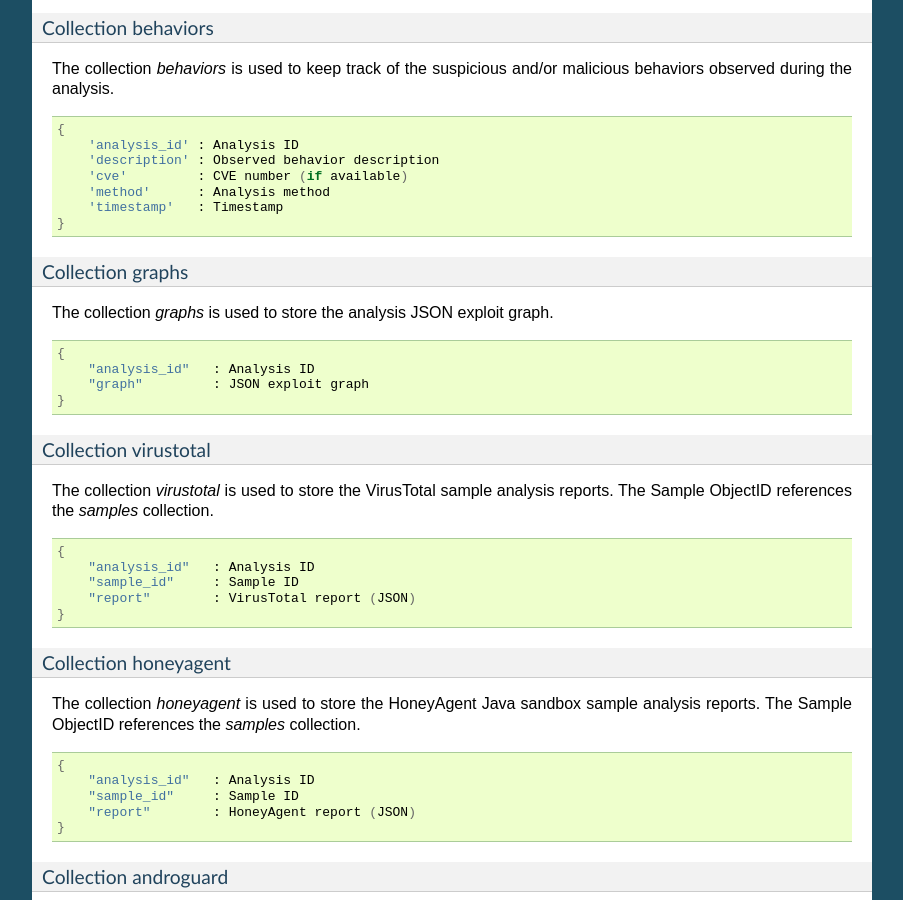
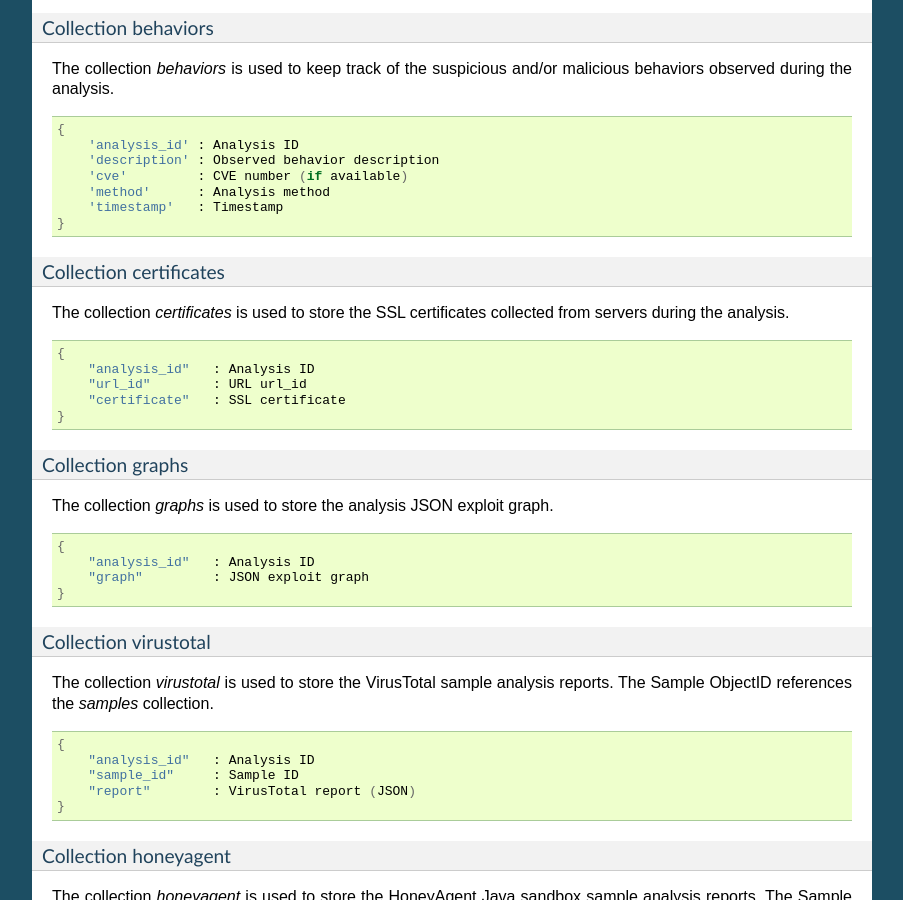
Before and after one commit to buffer/thug, a Sphinx documentation site: the page built from doc/source/logging.rst, in a window 1280 px wide and 900 px high, scrolled down 2391 px. Shown: the whole window, without its empty margins (198-1101 px from the left). Built offline with Sphinx 7.4.7, drawn with Linux system fonts in a browser that asks for light colours; some of the changed text lies outside the part shown.

Commit message:
Updated documentation

```diff
--- a/doc/source/logging.rst
+++ b/doc/source/logging.rst
@@ -173,6 +173,20 @@ behaviors observed during the analysis.
             'timestamp'   : Timestamp
         }
 
+Collection certificates
+^^^^^^^^^^^^^^^^^^^^^^^
+
+The collection *certificates* is used to store the SSL certificates collected from
+servers during the analysis.
+
+.. code-block:: sh
+
+        {
+            "analysis_id"   : Analysis ID
+            "url_id"        : URL url_id
+            "certificate"   : SSL certificate
+        }
+
 Collection graphs
 ^^^^^^^^^^^^^^^^^
 
```
